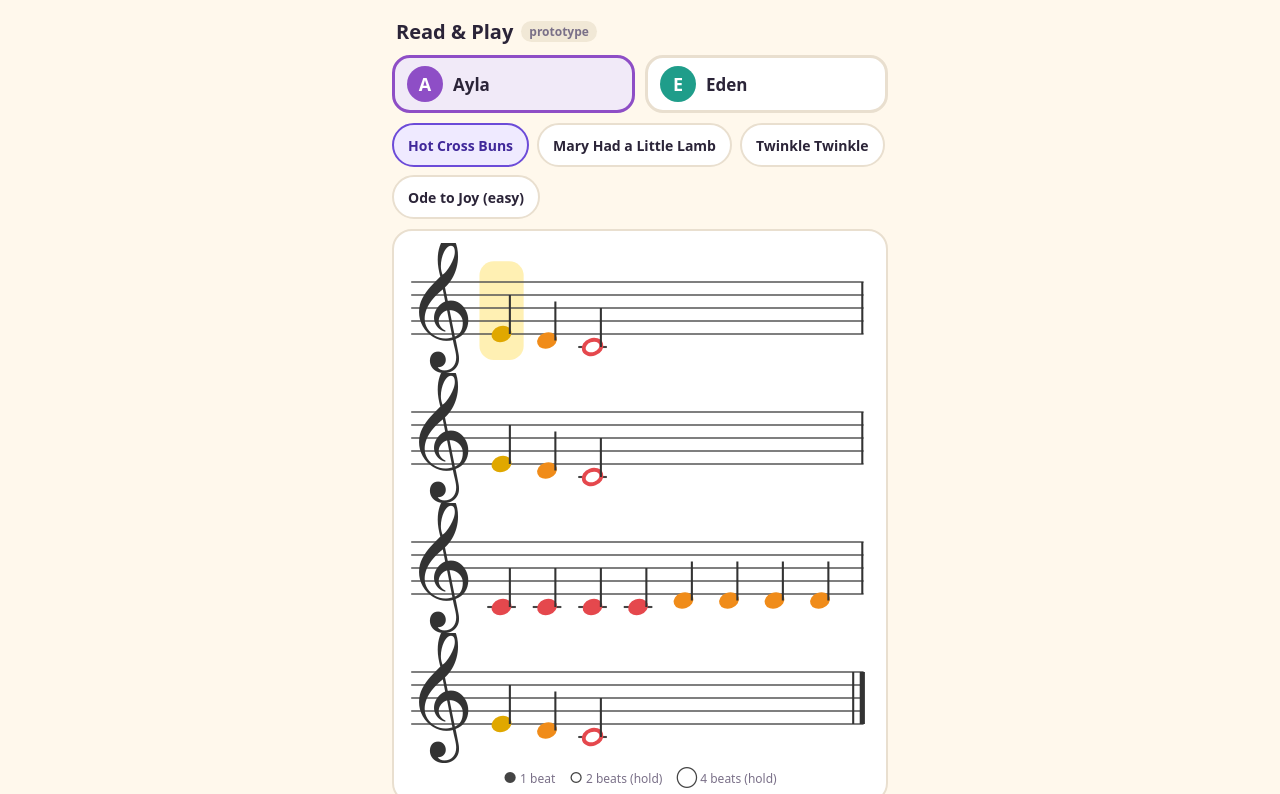
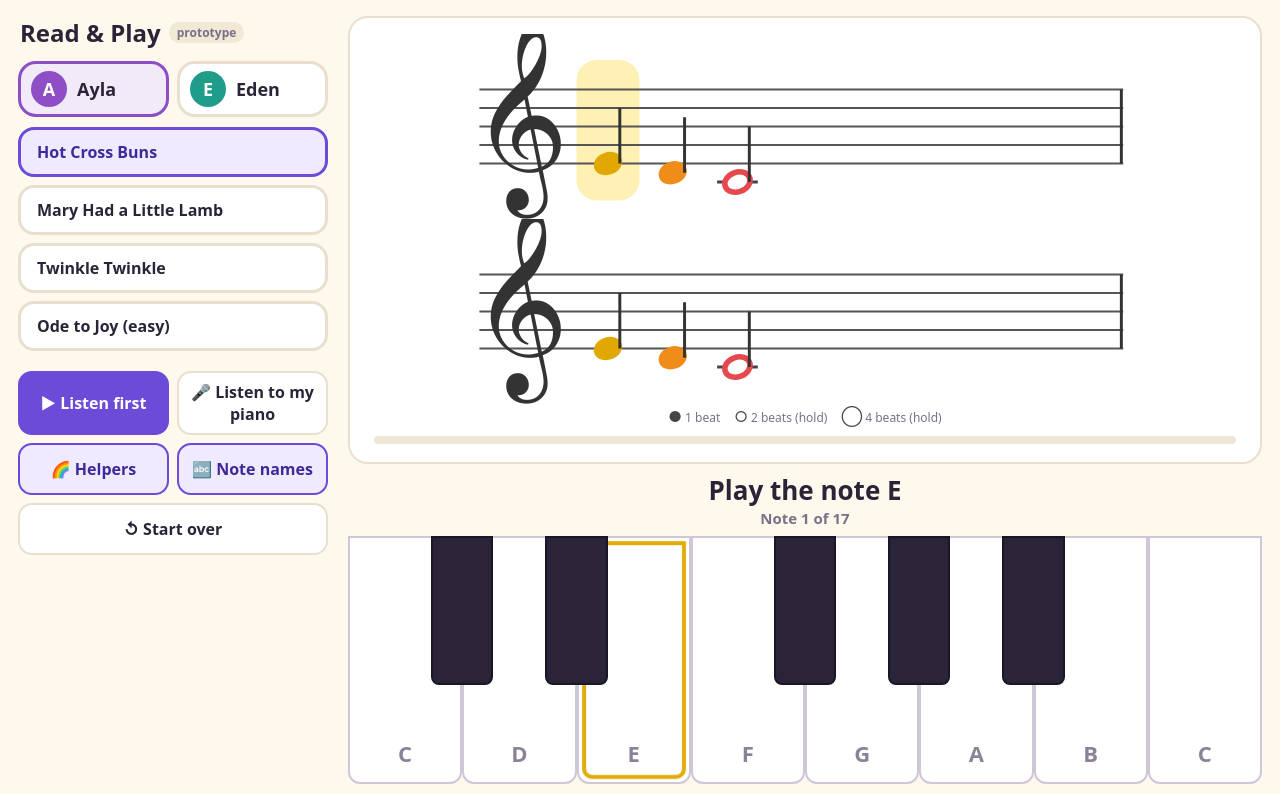
Before and after one commit to katieemslie/read-and-play, a plain HTML site: page index.html in a window 1280 px wide. Both pictures are taken after a click on the button "Hot Cross Buns". Shown: the top 794 px of the page. Drawn offline with Linux system fonts and the light colour scheme.

Commit message:
Update index.html

```diff
--- a/index.html
+++ b/index.html
@@ -2,7 +2,7 @@
 <html lang="en-AU">
 <head>
 <meta charset="utf-8">
-<meta name="viewport" content="width=device-width, initial-scale=1">
+<meta name="viewport" content="width=device-width, initial-scale=1, maximum-scale=1">
 <title>Read & Play – piano prototype</title>
 <style>
   :root{
@@ -56,26 +56,57 @@
   .chip .st{color:#d79a00;margin-left:4px;letter-spacing:1px;font-size:13px}
   #confetti{position:fixed;inset:0;width:100%;height:100%;pointer-events:none;z-index:11;display:none}
   .done .tricky{font-size:13px;color:var(--muted);margin:-6px 0 14px}
+  .side-a,.main,.side-b{display:contents}
+  .progress{height:8px;background:#efe6d6;border-radius:99px;margin:6px 8px 2px;overflow:hidden}
+  .progress i{display:block;height:100%;width:0;background:var(--accent);border-radius:99px;transition:width .2s}
+
+  /* ---- iPad / tablet in landscape ---- */
+  @media (min-width:900px) and (orientation:landscape){
+    html,body{height:100%;overflow:hidden}
+    .app{max-width:none;height:100vh;height:100dvh;padding:16px 18px;display:grid;grid-template-columns:310px 1fr;grid-template-rows:auto 1fr;column-gap:20px;overflow:hidden}
+    .side-a{display:block;grid-column:1;grid-row:1}
+    .side-b{display:block;grid-column:1;grid-row:2;overflow:auto;min-height:0;padding-bottom:4px}
+    .main{display:flex;flex-direction:column;grid-column:2;grid-row:1/3;min-height:0}
+    h1{font-size:24px;margin:0 2px 12px}
+    .who{gap:8px}
+    .who button{padding:6px 10px;min-height:56px;font-size:18px}
+    .songs{flex-direction:column;flex-wrap:nowrap;gap:8px;margin-bottom:12px}
+    .chip{border-radius:16px;text-align:left;font-size:16px;padding:11px 16px;min-height:50px;border-width:3px}
+    .controls{display:grid;grid-template-columns:1fr 1fr;gap:8px;margin-top:8px}
+    .controls .btn{font-size:16px;min-height:52px;padding:8px 10px}
+    #restart{grid-column:1/-1}
+    .note{display:none}
+    .main .card{flex:1;min-height:0;display:flex;flex-direction:column;justify-content:center;padding:14px 16px}
+    .staffwrap{padding:0}
+    .staffwrap svg{width:100%;height:auto;max-height:calc((100dvh - 430px)/2);margin:0 auto}
+    .status{min-height:64px;font-size:26px}
+    .status .sub{font-size:15px}
+    .kbwrap{margin:0}
+    .kb{height:clamp(170px,31dvh,300px)}
+    .key.white{font-size:22px;padding-bottom:14px}
+  }
   @media (prefers-reduced-motion:reduce){.key.target::after,.key.miss{animation:none}}
 </style>
 </head>
 <body>
 <div class="app">
+  <div class="side-a">
     <h1>Read &amp; Play <small>prototype</small></h1>
+    <div class="who" id="who" role="group" aria-label="Who is playing?"></div>
+    <div class="songs" id="songs" role="group" aria-label="Choose a song"></div>
+  </div>
 
-  <div class="who" id="who" role="group" aria-label="Who is playing?"></div>
-
-  <div class="songs" id="songs" role="group" aria-label="Choose a song"></div>
-
+  <div class="main">
     <div class="card">
       <div class="staffwrap" id="staff" aria-label="Sheet music"></div>
       <div class="legend"><span><i>●</i>1 beat</span><span><i>○</i>2 beats (hold)</span><span><i>◯</i>4 beats (hold)</span></div>
+      <div class="progress" id="prog"><i></i></div>
+    </div>
+    <div class="status" id="status" aria-live="polite"></div>
+    <div class="kbwrap"><div class="kb" id="kb"></div></div>
   </div>
 
-  <div class="status" id="status" aria-live="polite"></div>
-
-  <div class="kbwrap"><div class="kb" id="kb"></div></div>
-
+  <div class="side-b">
     <div class="controls">
       <button class="btn primary" id="listen">▶ Listen first</button>
       <button class="btn" id="mic" aria-pressed="false">🎤 Listen to my piano</button>
@@ -96,6 +127,7 @@
     </div>
 
     <p class="note">Tap the keys on screen, or switch on the microphone and play a real piano or keyboard nearby. Helpers colour-match each note to its key; switch them off for a challenge.</p>
+  </div>
 </div>
 
 <div class="done" id="done"><div class="box">
@@ -144,7 +176,7 @@ function parseSong(s){
 /* ---------- audio: a soft piano-ish tone ---------- */
 let ac=null;
 function audio(){
-  if(!ac){ const C=window.AudioContext||window.webkitAudioContext; ac=new C(); }
+  if(!ac){ const C=window.AudioContext||window.webkitAudioContext; try{ ac=new C({latencyHint:'interactive'}); }catch(e){ ac=new C(); } }
   if(ac.state==='suspended') ac.resume();
   return ac;
 }
@@ -167,10 +199,17 @@ function tone(midi,dur,vol){
 const BOTTOM_Y=70, STEP_PX=5, X0=62, SPACING=35;
 const yOf = step => BOTTOM_Y-(step-2)*STEP_PX;
 
+const wideMQ = window.matchMedia('(min-width: 900px) and (orientation: landscape)');
 function renderStaff(){
   const lines = SONGS[songIdx].lines.length;
+  let first=0, last=lines-1;
+  if(wideMQ.matches && notes.length){
+    // tablet landscape: big staves, showing the line being played and the one after it
+    const ref = Math.min(listening ? Math.max(listenIdx,0) : idx, notes.length-1);
+    first = notes[ref].line; last = Math.min(first+1, lines-1);
+  }
   let html='';
-  for(let li=0; li<lines; li++){
+  for(let li=first; li<=last; li++){
     const ln = notes.filter(n=>n.line===li);
     let hl='', body='';
     ln.forEach(n=>{
@@ -256,7 +295,8 @@ function updateStatus(){
   if(showNames) setStatus(`Play the note ${nm}`, `Note ${idx+1} of ${notes.length}${hold}`);
   else setStatus('Find this note on the keys', `Note ${idx+1} of ${notes.length}${hold}`);
 }
-function render(){ renderStaff(); refreshKeys(); updateStatus(); }
+function render(){ renderStaff(); refreshKeys(); updateStatus(); $('prog').firstElementChild.style.width=(notes.length?Math.min(100,idx/notes.length*100):0)+'%'; }
+let rzT=null; window.addEventListener('resize',()=>{ clearTimeout(rzT); rzT=setTimeout(render,120); });
 
 function press(m, src){
   if(listening) return;
@@ -390,6 +430,7 @@ function startListen(){
 
 /* ---------- microphone: pitch detection ---------- */
 // PITCH-START
+let lastClarity=0;
 function detectPitch(buf, sr, minRms){
   const SIZE=buf.length; let rms=0, peak=0;
   for(let i=0;i<SIZE;i++){ rms+=buf[i]*buf[i]; if(Math.abs(buf[i])>peak) peak=Math.abs(buf[i]); }
@@ -405,6 +446,7 @@ function detectPitch(buf, sr, minRms){
   let T0=mp; if(T0<=0||T0>=N-1) return -1;
   const x1=c[T0-1], x2=c[T0], x3=c[T0+1];
   const a=(x1+x3-2*x2)/2, bb=(x3-x1)/2; if(a) T0=T0-bb/(2*a);
+  lastClarity = (c[0]>0 && mp<N) ? (mx/c[0])*(N/(N-mp)) : 0;  // 1.0 = perfectly periodic
   return sr/T0;
 }
 // PITCH-END
@@ -419,9 +461,9 @@ async function startMic(){
   try{
     if(!navigator.mediaDevices||!navigator.mediaDevices.getUserMedia) throw new Error('unavailable');
     const a=audio();
-    micStream=await navigator.mediaDevices.getUserMedia({audio:{echoCancellation:false,noiseSuppression:false,autoGainControl:false}});
+    micStream=await navigator.mediaDevices.getUserMedia({audio:{echoCancellation:false,noiseSuppression:false,autoGainControl:false,latency:0}});
     micSrc=a.createMediaStreamSource(micStream);
-    analyser=a.createAnalyser(); analyser.fftSize=2048; micSrc.connect(analyser);
+    analyser=a.createAnalyser(); analyser.fftSize=1024; micSrc.connect(analyser);
     micBuf=new Float32Array(analyser.fftSize);
     micOn=true; armed=true; cand=[]; prevRms=0; noise=0.003; lastMidi=-1;
     $('mic').setAttribute('aria-pressed','true'); $('mic').textContent='🎤 Listening… (tap to stop)';
@@ -444,7 +486,7 @@ function stopMic(){
 function micTick(){
   if(!micOn) return;
   requestAnimationFrame(micTick);
-  const now=performance.now(); if(now-lastTick<40) return; lastTick=now;
+  const now=performance.now(); if(now-lastTick<14) return; lastTick=now;
   analyser.getFloatTimeDomainData(micBuf);
   let s=0; for(let i=0;i<micBuf.length;i++) s+=micBuf[i]*micBuf[i];
   const rms=Math.sqrt(s/micBuf.length);
@@ -462,14 +504,20 @@ function micTick(){
   const m=Math.round(69+12*Math.log2(f/440));
   if(m<48||m>96) return;
   cand.push(m); if(cand.length>3) cand.shift();
-  if(cand.length===3 && cand[0]===cand[1] && cand[1]===cand[2]){
-    $('heard').textContent='Hearing: '+noteLabel(m)+'  ('+Math.round(f)+' Hz)';
+  const n=cand.length;
+  const stable3 = n===3 && cand[0]===cand[1] && cand[1]===cand[2];
+  const stable2 = n>=2 && cand[n-1]===cand[n-2];
   // fold to the on-screen octave (C4–C5) so any octave on a real piano counts
   let fm=m; while(fm<60) fm+=12; while(fm>72) fm-=12;
   const target = idx<notes.length ? notes[idx] : null;
+  const matches = target && (fm%12)===(target.midi%12);
+  // fast path: right after a fresh strike, the expected note is accepted as soon as it sounds clean
+  // (one clear frame, or two agreeing). Anything else, including wrong notes, still needs three agreeing frames.
+  const fast = armed && matches && (lastClarity>0.9 || stable2);
+  if(stable3 || fast){
+    $('heard').textContent='Hearing: '+noteLabel(m)+'  ('+Math.round(f)+' Hz)';
     const isNew = armed || fm!==lastMidi;
     // a freshly struck note counts either way; a ringing tail can only ever move you forward
-    const matches = target && (fm===target.midi || (fm%12)===(target.midi%12));
     if(isNew && (armed || matches)){
       armed=false; lastMidi=fm; fireRms=rms; cand=[];
       press(fm,'mic');
```
Lines whose indentation alone changed are shown as unchanged.
